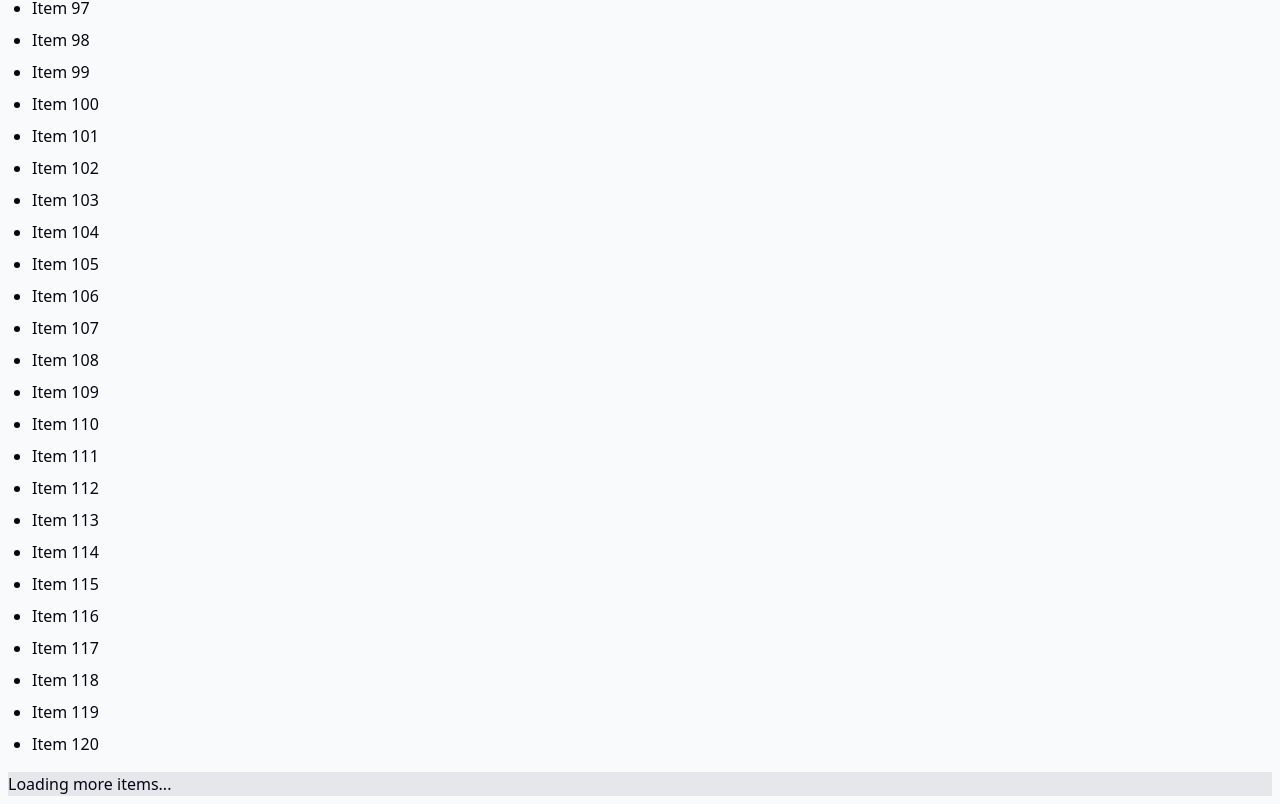
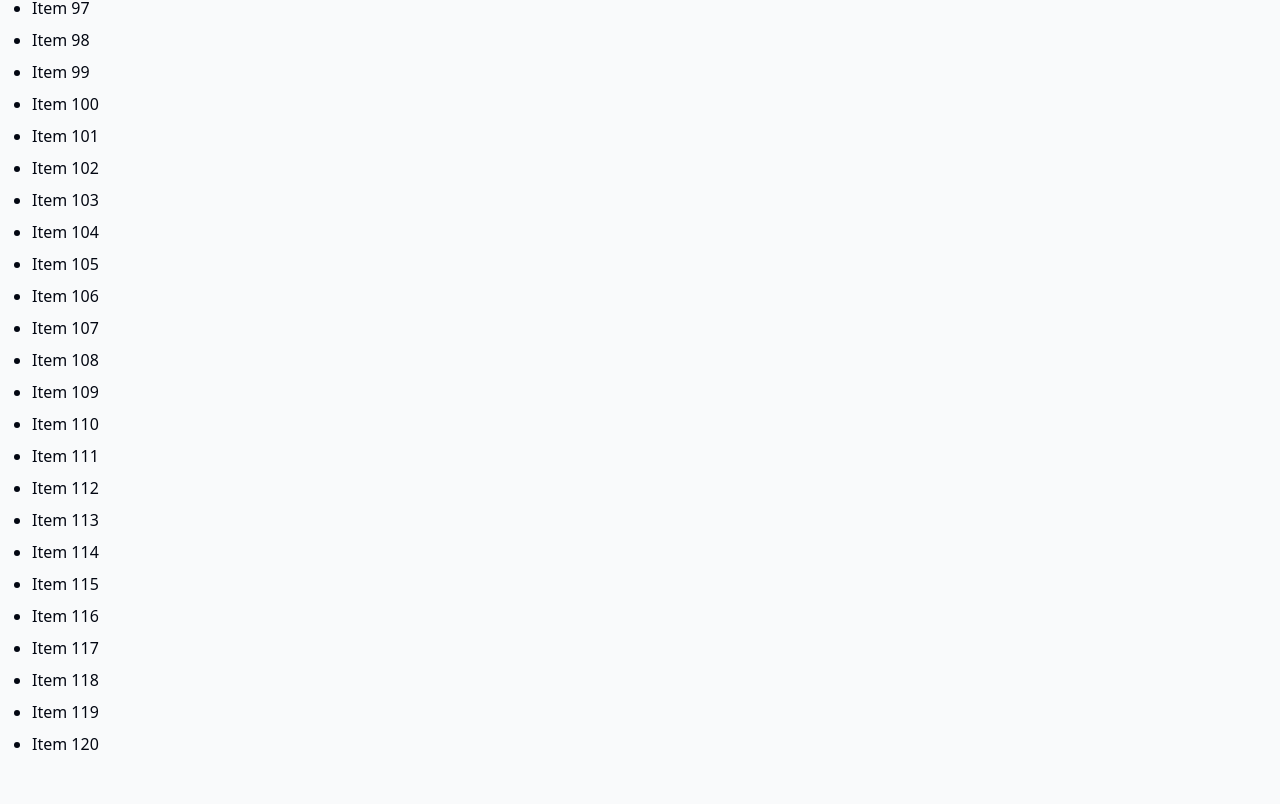
Before and after one commit to cjcoops/react-challenges, a React (Vite) app: page /infinite-scroll in a window 1280 px wide. Shown: the part 3129-3933 px from the top of the page. After the commit the page ends 3909 px from the top, so only its background shows below. Built offline with nearby package versions, Linux system fonts and the light colour scheme.

Commit message:
pre json placeholder

```diff
--- a/src/routes/infinite-scroll.tsx
+++ b/src/routes/infinite-scroll.tsx
@@ -5,74 +5,20 @@ export const Route = createFileRoute("/infinite-scroll")({
   component: InfiniteScroll,
 });
 
-// function InfiniteScroll() {
-//   const [items, setItems] = useState(Array.from({ length: 20 })); // Initial 20 items
-//   const observer = useRef(); // To hold reference of the observer
-
-//   // Function to simulate loading more items
-//   const loadMoreItems = () => {
-//     setTimeout(() => {
-//       setItems((prevItems) => [
-//         ...prevItems,
-//         ...Array.from({ length: 40 }), // Add 20 more items
-//       ]);
-//     }, 1000);
-//   };
-
-//   const loadMoreData = () => {
-//     setTimeout(() => {
-//       setItems([...items, ...Array.from({ length: 40 })]);
-//     }, 1000);
-//   };
-
-//   const lastItemRef = useRef(null);
-
-//   // Set up the IntersectionObserver
-//   useEffect(() => {
-//     if (observer.current) observer.current.disconnect(); // Disconnect the old observer
-
-//     const options = {
-//       root: null, // Observe the viewport
-//       rootMargin: "0px",
-//       threshold: 1.0, // When the last item is fully in view
-//     };
-
-//     observer.current = new IntersectionObserver((entries) => {
-//       const target = entries[0];
-//       if (target.isIntersecting) {
-//         loadMoreItems();
-//       }
-//     }, options);
-
-//     if (lastItemRef.current) observer.current.observe(lastItemRef.current);
-
-//     return () => observer.current.disconnect();
-//   }, [lastItemRef.current]);
-
-//   return (
-//     <div>
-//       <ul>
-//         {items.map((item, index) => (
-//           <li key={index}>Item {index + 1}</li>
-//         ))}
-//       </ul>
-//       <div
-//         ref={lastItemRef}
-//         style={{ height: "50px", backgroundColor: "lightgray" }}
-//       >
-//         Loading more items....
-//         {/* {hasMore ? "Loading more items..." : "No more items"} */}
-//       </div>
-//     </div>
-//   );
-// }
-
 function InfiniteScroll() {
   const [isLoading, setIsLoading] = useState(false);
   const [items, setItems] = useState<unknown[]>(Array.from({ length: 40 }));
 
   const observer = useRef<IntersectionObserver>();
   const lastItemRef = useRef(null);
+
+  const loadMoreData = () => {
+    setIsLoading(true);
+    setTimeout(() => {
+      setItems((prevItems) => [...prevItems, ...Array.from({ length: 40 })]);
+      setIsLoading(false);
+    }, 1000);
+  };
 
   useEffect(() => {
     console.log("In use effect");
@@ -82,14 +28,6 @@ function InfiniteScroll() {
       root: null, // Observe viewport
       rootMargin: "0px",
       threshold: 1.0,
-    };
-
-    const loadMoreData = () => {
-      setIsLoading(true);
-      setTimeout(() => {
-        setItems((prevItems) => [...prevItems, ...Array.from({ length: 40 })]);
-        setIsLoading(false);
-      }, 1000);
     };
 
     observer.current = new IntersectionObserver((entries) => {
@@ -114,7 +52,7 @@ function InfiniteScroll() {
         ))}
       </ul>
       <div className="bg-gray-200" ref={lastItemRef}>
-        Loading more items...
+        {isLoading && "Loading more items..."}
       </div>
     </div>
   );
```
